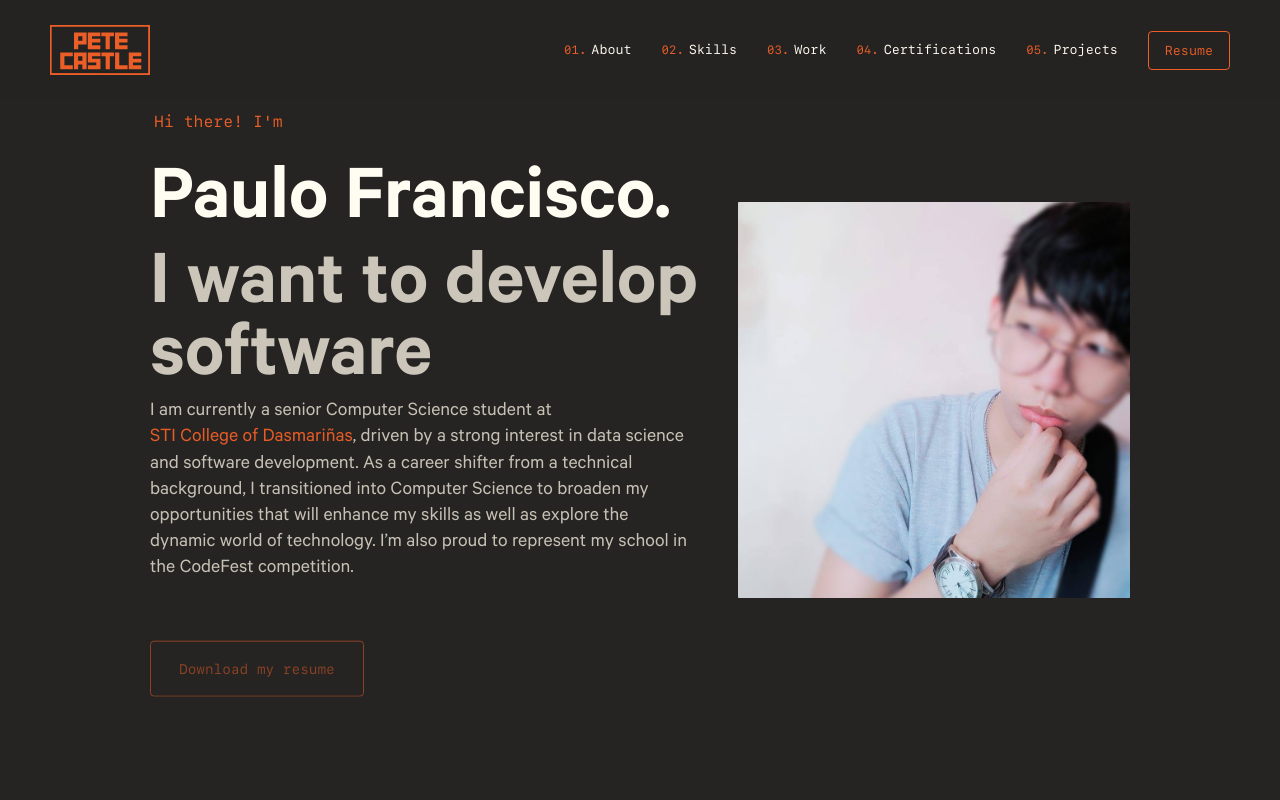
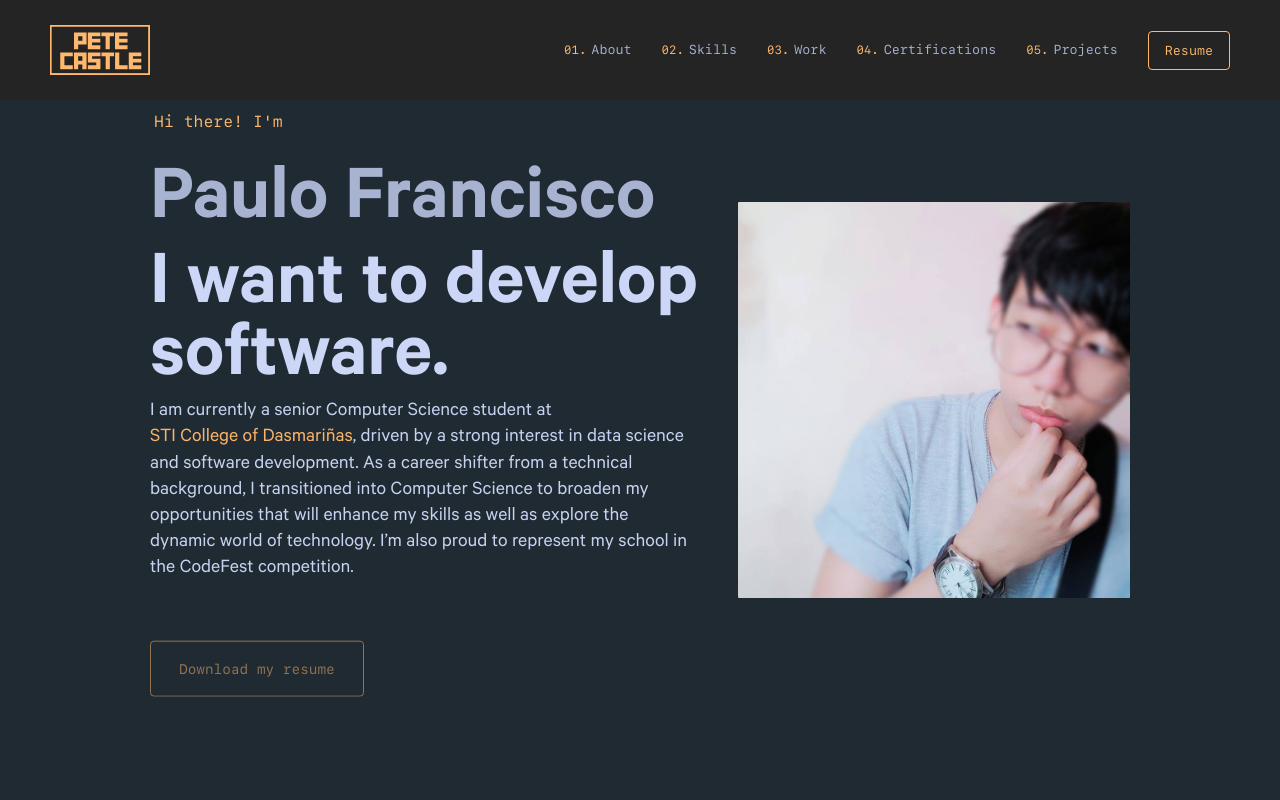
Before and after one commit to paufrancisco/paufrancisco.github.io, a Gatsby site: page / in a window 1280 px wide. Shown: the top 800 px of the page. Built offline with nearby package versions, Linux system fonts and the light colour scheme; Gatsby itself is replaced by a stand-in of ours; some packages are replaced by stand-ins of ours.

Commit message:
initial color change palette

```diff
--- a/src/components/sections/hero.js
+++ b/src/components/sections/hero.js
@@ -89,8 +89,8 @@ const Hero = () => {
   }, []);
 
   const one = <h1>Hi there! I'm</h1>;
-  const two = <h2 className="big-heading">Paulo Francisco.</h2>;
-  const three = <h3 className="big-heading">I want to develop software</h3>;
+  const two = <h2 className="big-heading">Paulo Francisco</h2>;
+  const three = <h3 className="big-heading">I want to develop software.</h3>;
   const four = (
     <>
       <p>
--- a/src/styles/variables.js
+++ b/src/styles/variables.js
@@ -2,58 +2,61 @@ import { css } from 'styled-components';
 
 const variables = css`
   :root {
-    --dark-navy: #020c1b;
+    /* Dark Theme Base */
+    --dark-navy: #010c1c;
     --navy: #0a192f;
     --light-navy: #112240;
     --lightest-navy: #233554;
     --navy-shadow: rgba(2, 12, 27, 0.7);
     --dark-slate: #495670;
 
-    --white: #e6f1ff;
+    /* Accent Colors */
     --green: #64ffda;
     --green-tint: rgba(100, 255, 218, 0.1);
+    --blue: #57cbff;
     --pink: #f57dff;
-    --blue: #57cbff;
+    --orange: #ffb86c;
 
-    --font-sans: 'Calibre', 'Inter', 'San Francisco', 'SF Pro Text', -apple-system, system-ui,
-      sans-serif;
+    /* Grayscale Palette */
+    --white: #ffffff;
+    --lightest-slate: #a8b2d1;
+    --light-slate: #8892b0;
+    --slate: #ccd6f6;
+    --dark-grey: #131515;
+    --grey: #202a32;
+    --light-grey: #1e1e1e;
+    --lightest-grey: #8b8c89;
+
+    /* Typography */
+    --font-sans: 'Calibre', 'Inter', 'San Francisco', 'SF Pro Text', -apple-system, system-ui, sans-serif;
     --font-mono: 'SF Mono', 'Fira Code', 'Fira Mono', 'Roboto Mono', monospace;
 
-    --lightest-slate: #fffcf2;
-    --light-slate: #f5ebe0;
-    --slate: #ccc5b9;
-    --orange: #eb5e28;
-    --lightest-grey: #8b8c89;
-    --light-grey: #403d39;
-    --grey: #252422;
-    --dark-grey: #131515;
-
+    /* Font Sizes */
     --fz-xxs: 12px;
     --fz-xs: 13px;
     --fz-sm: 14px;
     --fz-md: 16px;
     --fz-lg: 18px;
     --fz-xl: 20px;
-    --fz-xxl: 22px;
+    --fz-xxl: 24px;
     --fz-heading: 32px;
 
+    /* Layout */
     --border-radius: 4px;
     --nav-height: 100px;
     --nav-scroll-height: 70px;
-
     --tab-height: 42px;
     --tab-width: 260px;
+    --hamburger-width: 30px;
 
+    /* Animation */
     --easing: cubic-bezier(0.645, 0.045, 0.355, 1);
-    --transition: all 0.25s cubic-bezier(0.645, 0.045, 0.355, 1);
-
-    --hamburger-width: 30px;
+    --transition: all 0.25s var(--easing);
 
     --ham-before: top 0.1s ease-in 0.25s, opacity 0.1s ease-in;
     --ham-before-active: top 0.1s ease-out, opacity 0.1s ease-out 0.12s;
     --ham-after: bottom 0.1s ease-in 0.25s, transform 0.22s cubic-bezier(0.55, 0.055, 0.675, 0.19);
-    --ham-after-active: bottom 0.1s ease-out,
-      transform 0.22s cubic-bezier(0.215, 0.61, 0.355, 1) 0.12s;
+    --ham-after-active: bottom 0.1s ease-out, transform 0.22s cubic-bezier(0.215, 0.61, 0.355, 1) 0.12s;
   }
 `;
 
```
Also changed, not shown: src/styles/global.js (line endings or trailing spaces).
